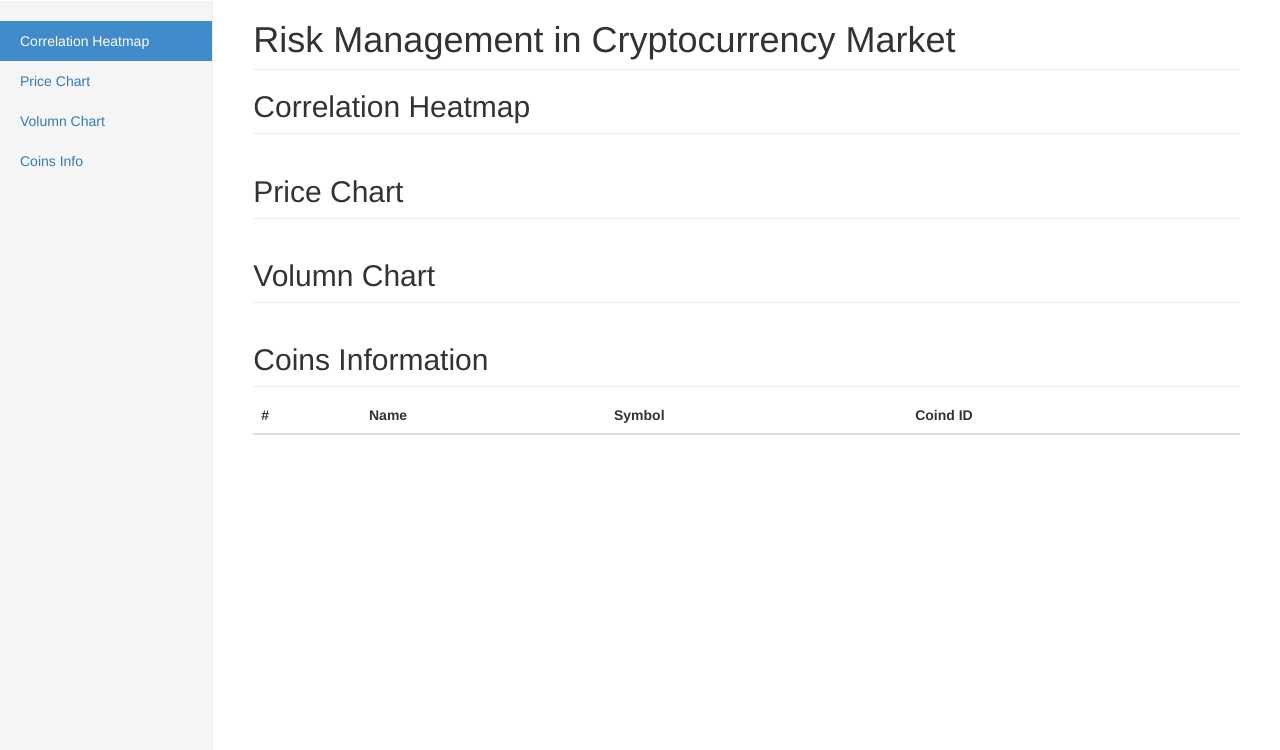
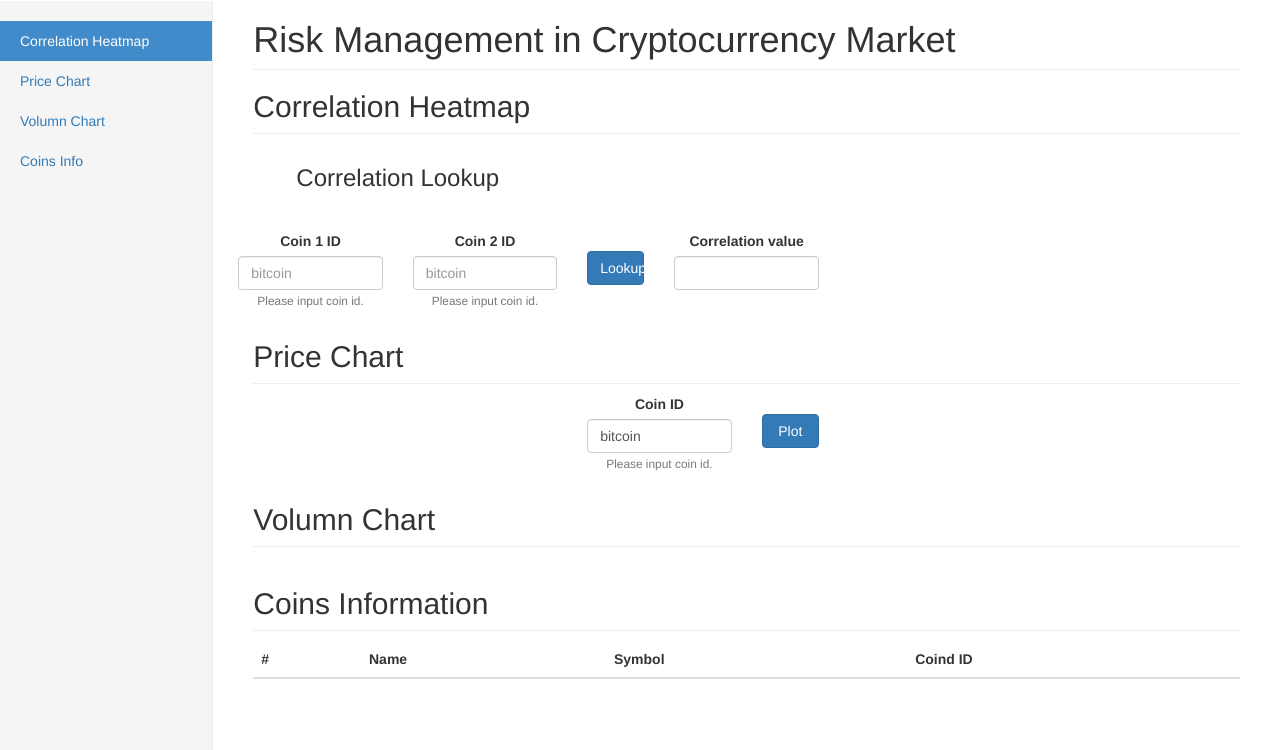
Before and after one commit to duke-leeth/decrypt_diversity_of_cryptocoins, a Flask app: page / in a window 1280 px wide. Shown: the part 50-800 px from the top of the page. Run offline with Flask 2, Linux system fonts and the light colour scheme; data that the repository does not hold is empty; parts of the project's set-up code (start-up, migrations or seed data) failed here and were passed over; some libraries are stand-ins or nearby versions.

Commit message:
final web version

```diff
--- a/web/app/static/js/diagram_control.js
+++ b/web/app/static/js/diagram_control.js
@@ -1,3 +1,13 @@
+function plot_diagram() {
+  var coidid = document.getElementById("CoinID_price").value;
+  update_diagram(coidid);
+  $(function () {
+    setInterval(update_diagram(coidid), 2*000);
+  });
+
+}
+
+
 function update_diagram(coinid) {
   console.log("requesting diagram info");
   $.ajax({
--- a/web/app/static/js/heatmap_control.js
+++ b/web/app/static/js/heatmap_control.js
@@ -64,3 +64,24 @@ function draw_heatmap(data) {
 
   Plotly.newPlot('corr_heatmap', heatmap_data, heatmap_layout('Correlation Heatmap'));
 }
+
+
+
+function get_corr(){
+  var coidid_1 = document.getElementById("CoinID_1").value;
+  var coidid_2 = document.getElementById("CoinID_2").value;
+
+  $.ajax({
+    url: "/api/correlation/"+coidid_1+"/"+coidid_2+"/",
+    dataType: "json",
+    timeout: 5000,
+    type: "GET",
+    error: function(data) {
+      console.log("Cannot get corr");
+    },
+    success: function(data) {
+      console.log("Successfully got corr"+data[0]['corr']);
+      document.getElementById("output_corr").value = data[0]['corr'].toFixed(4);
+    }
+  });
+}
--- a/web/app/templates/index.html
+++ b/web/app/templates/index.html
@@ -9,7 +9,7 @@
     <meta name="author" content="">
     <link rel="icon" href="../../favicon.ico">
 
-    <title>Dashboard Template for Bootstrap</title>
+    <title>Decrypt Diversity of Cryptocoins</title>
 
     <!-- Bootstrap core CSS -->
     <link href="../static/css/bootstrap.min.css" rel="stylesheet">
@@ -95,15 +95,50 @@
           <h1 class="page-header">Risk Management in Cryptocurrency Market</h1>
 
           <h2 class="sub-header" id="corr_heatmap_head" >Correlation Heatmap</h2>
-          <div class="row placeholders" style="height:30">
+          <div class="row placeholders">
               <div class="row">
                 <div class="col-lg-6 col-lg-offset-3"><div id="corr_heatmap"></div></div>
+              </div>
+
+              <div class= "row placeholders">
+                <h3 class="col-md-4">Correlation Lookup</h3>
+              </div>
+              <div class="row">
+                <div class="col-md-2 offset-md-3">
+                  <label>Coin 1 ID</label>
+                  <input class="form-control" id="CoinID_1" placeholder="bitcoin">
+                  <small id="coind1_hint" class="form-text text-muted">Please input coin id.</small>
+                </div>
+                <div class="col-md-2 offset-md-3">
+                  <label>Coin 2 ID</label>
+                  <input class="form-control" id="CoinID_2" placeholder="bitcoin">
+                  <small id="coind2_hint" class="form-text text-muted">Please input coin id.</small>
+                </div>
+                <div class="col-md-1 offset-md-1">
+                  <br>
+                  <div class="btn btn-primary btn-block" onclick="get_corr()">Lookup</div>
+                </div>
+                <div class="col-md-2 offset-md-1">
+                  <label>Correlation value</label>
+                  <output class="form-control" id="output_corr">
+                </div>
               </div>
           </div>
 
             <!-- Plotly chart will be drawn inside this DIV -->
           <h2 class="sub-header" id="price_chart_head">Price Chart</h2>
           <div class="row placeholders">
+            <div class="row">
+              <div class="col-md-2 col-lg-offset-4">
+                <label>Coin ID</label>
+                <input class="form-control" id="CoinID_price" value="bitcoin">
+                <small id="coind_price_hint" class="form-text text-muted">Please input coin id.</small>
+              </div>
+              <div class="col-md-1 offset-md-1">
+                <br>
+                <div class="btn btn-primary btn-block" onclick="plot_diagram()">Plot</div>
+              </div>
+            </div>
             <div class="row">
               <div id="price_time_series"></div>
             </div>
--- a/web/app/views.py
+++ b/web/app/views.py
@@ -93,9 +93,9 @@ def get_priceinfo_timeperiod(coinid, start_time, end_time):
 
 
 
-@app.route('/api/correlation/<coinid_a>/<coinid_b>')
+@app.route('/api/correlation/<string:coinid_a>/<string:coinid_b>/')
 def get_corr_coins(coinid_a, coinid_b):
-    no_rows = 5*4
+    no_rows = 1
     query = ("""
         SELECT id_a, id_b, time, corr
         FROM pricecorr
@@ -109,7 +109,7 @@ def get_corr_coins(coinid_a, coinid_b):
     return jsonify(jsonresponse)
 
 
-@app.route('/api/correlation/<coinid_a>/<coinid_b>/<string:start_time>/<string:end_time>/')
+@app.route('/api/correlation/<string:coinid_a>/<string:coinid_b>/<string:start_time>/<string:end_time>/')
 def get_corr_coins_timeperiod(coinid_a, coinid_b, start_time, end_time):
     query = ("""
         SELECT id_a, id_b, time, corr
@@ -128,22 +128,6 @@ def get_corr_coins_timeperiod(coinid_a, coinid_b, start_time, end_time):
                     'corr': x.corr} for x in response]
     return jsonify(jsonresponse)
 
-
-@app.route('/api/correlation/<string:start_time>/<string:end_time>/')
-def get_corr_timeperiod(start_time, end_time):
-    no_rows = 1500
-    query = ("""
-        SELECT id_a, id_b, time, corr
-        FROM pricecorr
-        WHERE time > {Start_Time} AND time < {End_Time}
-        LIMIT {Limit}
-        ALLOW FILTERING;
-    """).format(Start_Time=start_time, End_Time=end_time, Limit=no_rows) \
-        .translate(None, '\n')
-    response = session.execute(query)
-    jsonresponse = [{'id_a': x.id_a, 'id_b': x.id_b, 'time': x.time.isoformat(), \
-                    'corr': x.corr} for x in response]
-    return jsonify(jsonresponse)
 
 
 @app.route('/api/correlation/lastest_matrix')
```
